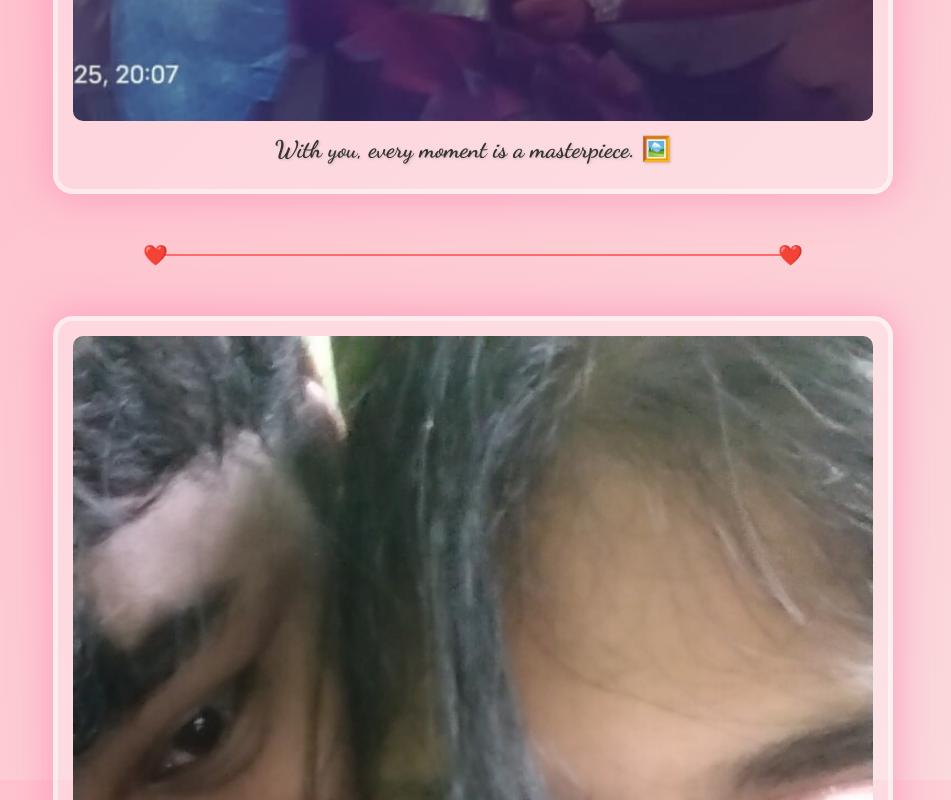
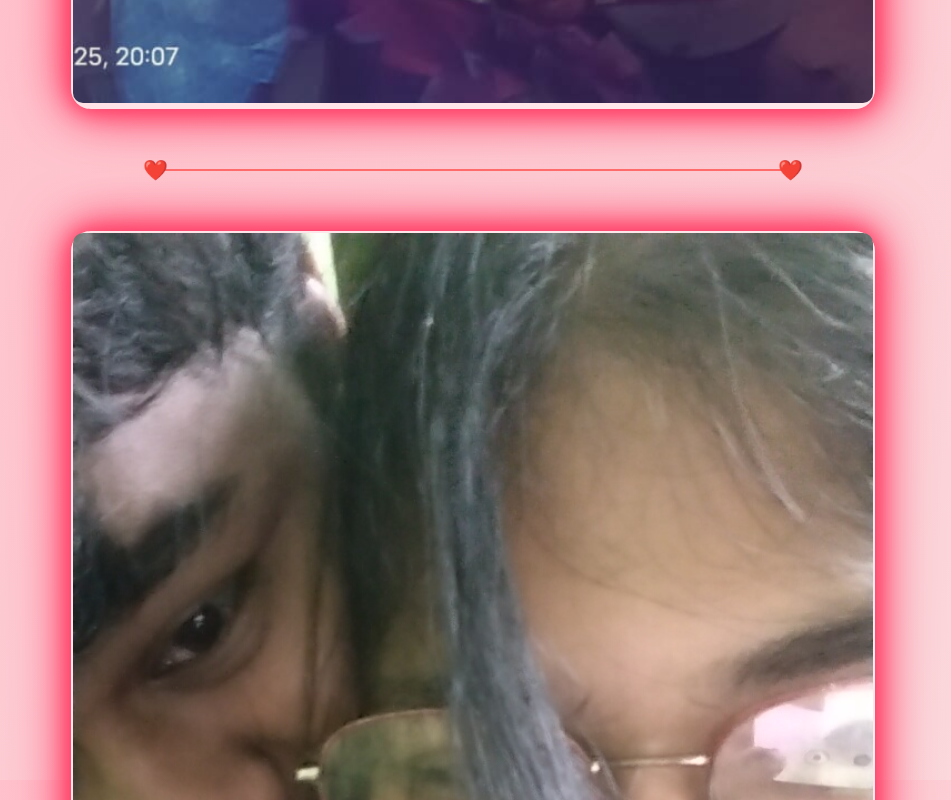
Before and after one commit to AyushMa0127A/6-month-anniversary-, a plain HTML site: page 3rdmonth.html in a window 1280 px wide. Shown: the part 1620-2420 px from the top of the page, without its empty margins (167-1118 px from the left). Drawn offline with Linux system fonts and the light colour scheme.

Commit message:
Update 3rdmonth.html

```diff
--- a/3rdmonth.html
+++ b/3rdmonth.html
@@ -144,36 +144,47 @@
             text-align: center;
             background-color: rgba(255, 255, 255, 0.3);
             border-radius: 20px;
-            padding: 15px;
-            box-shadow: 0 0 20px rgba(255, 182, 193, 0.7),
-                        0 0 40px rgba(255, 105, 180, 0.5);
+            padding: 2px; /* Adjusted padding to create a thin border for the glow */
             width: 100%;
-            transition: transform 0.3s ease-in-out, box-shadow 0.3s ease-in-out;
+            transition: transform 0.3s ease-in-out;
             position: relative;
-            border: 5px solid rgba(255, 255, 255, 0.5);
+            border: none;
+            box-shadow: none; /* Removed initial box-shadow */
         }
 
         /* 9. Hover animations on photos */
         .photo-box:hover {
             transform: scale(1.05);
-            box-shadow: 0 0 30px rgba(255, 182, 193, 0.9),
-                        0 0 60px rgba(255, 105, 180, 0.7);
+            box-shadow: none;
         }
 
         .photo-box img {
             width: 100%;
             height: auto;
             border-radius: 10px;
+            position: relative;
+            z-index: 1; /* Ensures image is on top of the glow effect */
         }
 
-        /* 6. Add captions under the photos */
+        /* This is the core of the glow effect. The ::after pseudo-element creates a layer that holds the glow. */
+        .photo-box::after {
+            content: '';
+            position: absolute;
+            top: 0;
+            left: 0;
+            right: 0;
+            bottom: 0;
+            background: rgba(255, 255, 255, 0.3);
+            border-radius: 20px;
+            z-index: -1; /* Puts the glow behind the photo content */
+            box-shadow: 0 0 20px rgba(255, 60, 100, 1),
+                        0 0 40px rgba(255, 60, 100, 1),
+                        0 0 60px rgba(255, 60, 100, 1);
+        }
+
+        /* Remove the caption styles since the captions are being removed */
         .photo-box .caption {
-            font-size: 1.5rem;
-            color: #333;
-            margin: 10px 0;
-            font-weight: bold;
-            font-family: 'Dancing Script', cursive;
-            text-shadow: 1px 1px 3px rgba(0, 0, 0, 0.2);
+            display: none;
         }
 
         /* 8. Section dividers */
@@ -217,63 +228,54 @@
     <div class="photo-gallery">
         <div class="photo-box">
             <img src="image_3.jpg" alt="A photo from my collection">
-            <p class="caption">With you, every moment is a masterpiece. 🖼️</p>
         </div>
 
         <div class="divider"></div>
 
         <div class="photo-box">
             <img src="picD1.jpg" alt="A photo from my collection">
-            <p class="caption">You are my whole world. 🌍</p>
         </div>
 
         <div class="divider"></div>
 
         <div class="photo-box">
             <img src="picD2.jpg" alt="A photo from my collection">
-            <p class="caption">The best kind of adventures are with you. 🚀</p>
         </div>
 
         <div class="divider"></div>
 
         <div class="photo-box">
             <img src="picD3.jpg" alt="A photo from my collection">
-            <p class="caption">A love that grows more beautiful with time. 💖</p>
         </div>
 
         <div class="divider"></div>
 
         <div class="photo-box">
             <img src="picD4.jpg" alt="A photo from my collection">
-            <p class="caption">Just us, against the world. 🤍</p>
         </div>
 
         <div class="divider"></div>
 
         <div class="photo-box">
             <img src="picD5.jpg" alt="A photo from my collection">
-            <p class="caption">My heart is where you are. 🥰</p>
         </div>
 
         <div class="divider"></div>
 
         <div class="photo-box">
             <img src="picD6.jpg" alt="A photo from my collection">
-            <p class="caption">Every smile, a shared secret. ✨</p>
         </div>
 
         <div class="divider"></div>
 
         <div class="photo-box">
             <img src="picD7.jpg" alt="A photo from my collection">
-            <p class="caption">You are the melody to my life's song. 🎶</p>
         </div>
 
         <div class="divider"></div>
 
         <div class="photo-box">
             <img src="picD8.jpg" alt="A photo from my collection">
-            <p class="caption">Cherishing these memories forever. 🫶</p>
         </div>
     </div>
 
```
